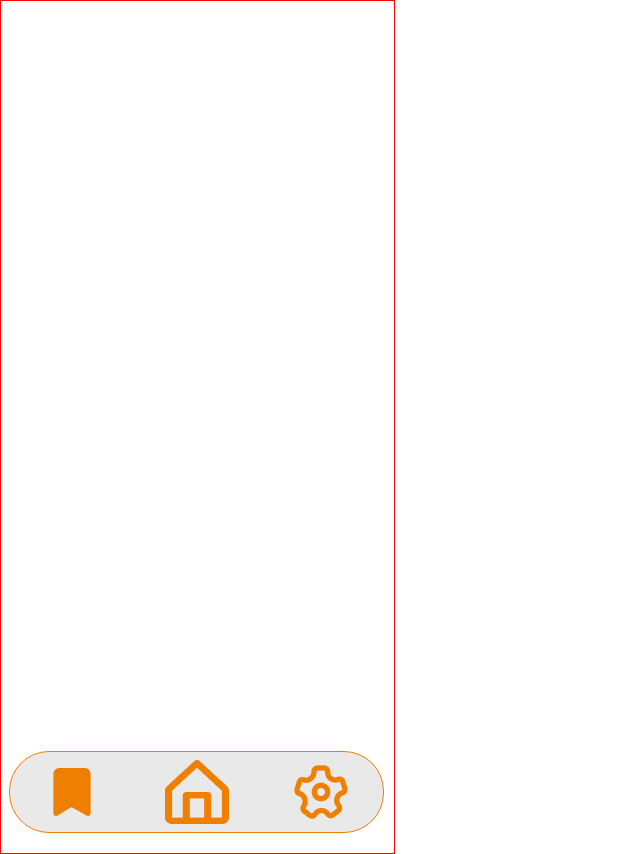
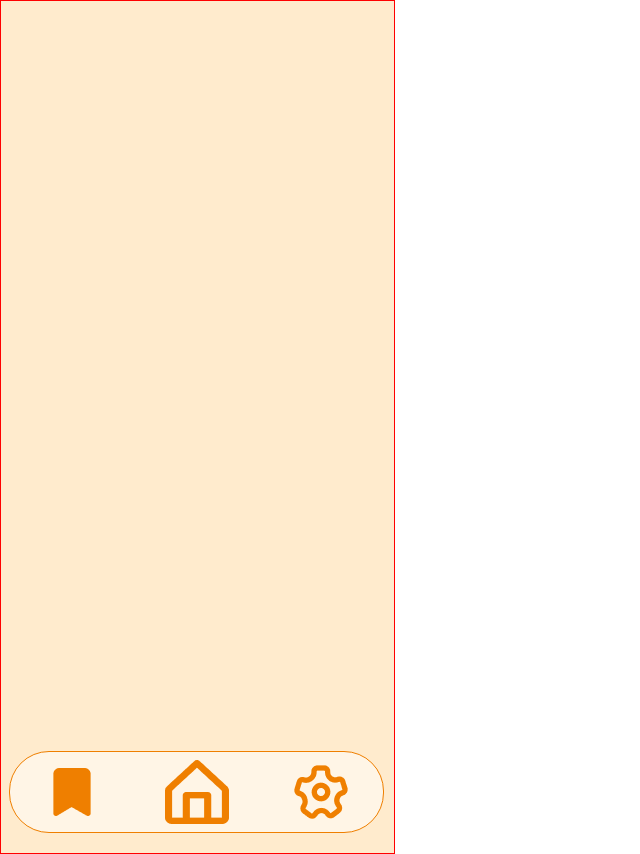
Before and after one commit to pflying1/KDT-2-Project-B-4, a React (Create React App) app in the folder client/: page / in a window 1280 px wide. Shown: the whole page, without its empty margins (0-640 px from the left). Built offline with nearby package versions, Linux system fonts and the light colour scheme.

Commit message:
화면 크기 설정

```diff
--- a/client/src/index.css
+++ b/client/src/index.css
@@ -1,7 +1,4 @@
 body {
-  width: 393px;
-  height: 852px;
-  border: 1px solid red;
   margin: 0;
   font-family: -apple-system, BlinkMacSystemFont, 'Segoe UI', 'Roboto', 'Oxygen',
     'Ubuntu', 'Cantarell', 'Fira Sans', 'Droid Sans', 'Helvetica Neue',
@@ -14,3 +11,10 @@ code {
   font-family: source-code-pro, Menlo, Monaco, Consolas, 'Courier New',
     monospace;
 }
+
+.root{
+  width: 393px;
+  height: 852px;
+  border: 1px solid red;
+  background-color: blanchedalmond;
+}
--- a/client/src/index.tsx
+++ b/client/src/index.tsx
@@ -8,9 +8,13 @@ import Navi from './navi'
 const root = ReactDOM.createRoot(
   document.getElementById('root') as HTMLElement
 );
+
+
 root.render(
   <React.StrictMode>
-    <Navi />
+    <div className='root'>
+      <Navi />
+    </div>
   </React.StrictMode>
 );
 
--- a/client/src/styles.css
+++ b/client/src/styles.css
@@ -2,7 +2,7 @@
 .naviBox{
   width: 95%;
   height: 80px;
-  background-color: rgba(211, 212, 212, 0.5);
+  background-color: rgba(255, 255, 255, 0.5);
   margin-left: 2%;
   display: flex;
   flex-direction: row;
```
